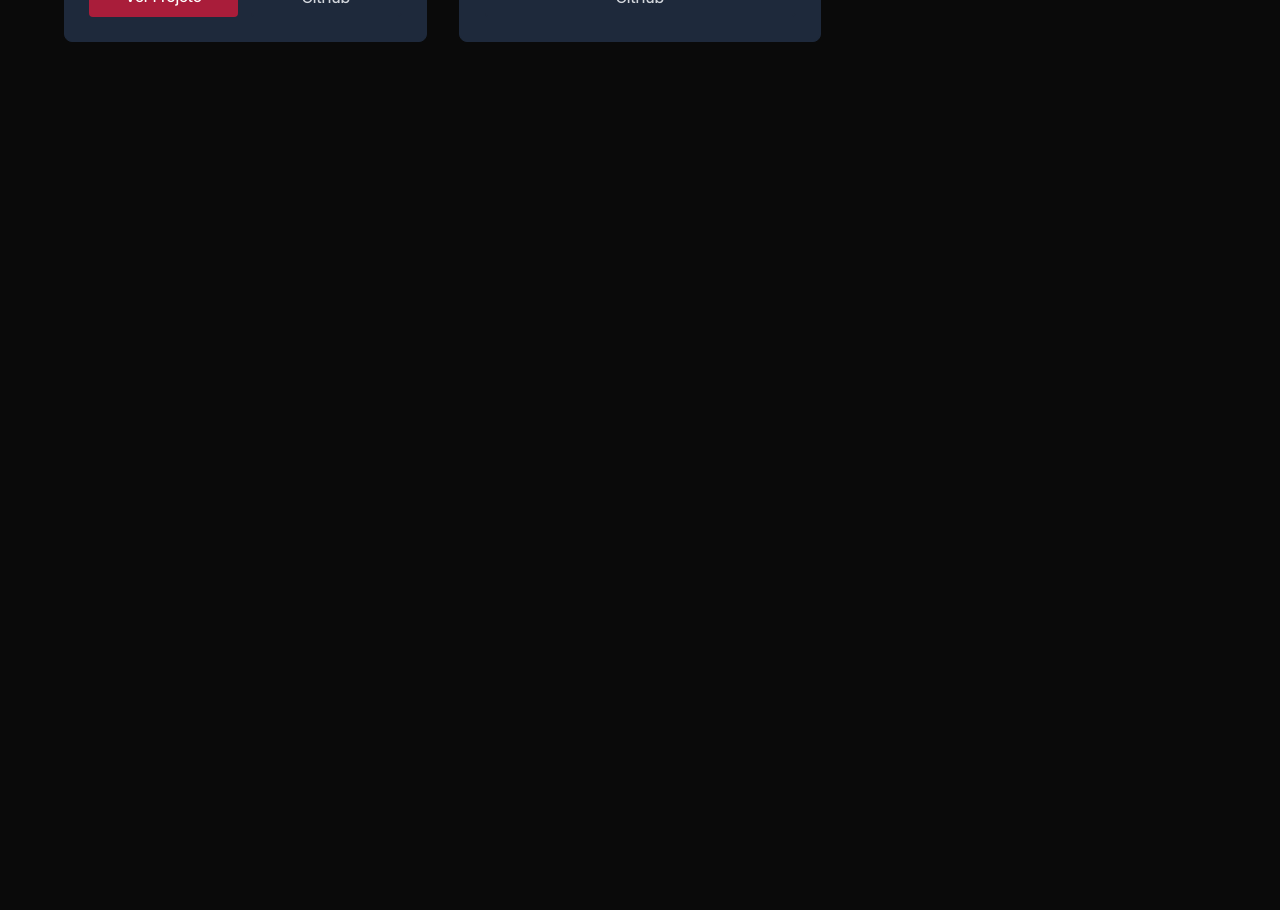
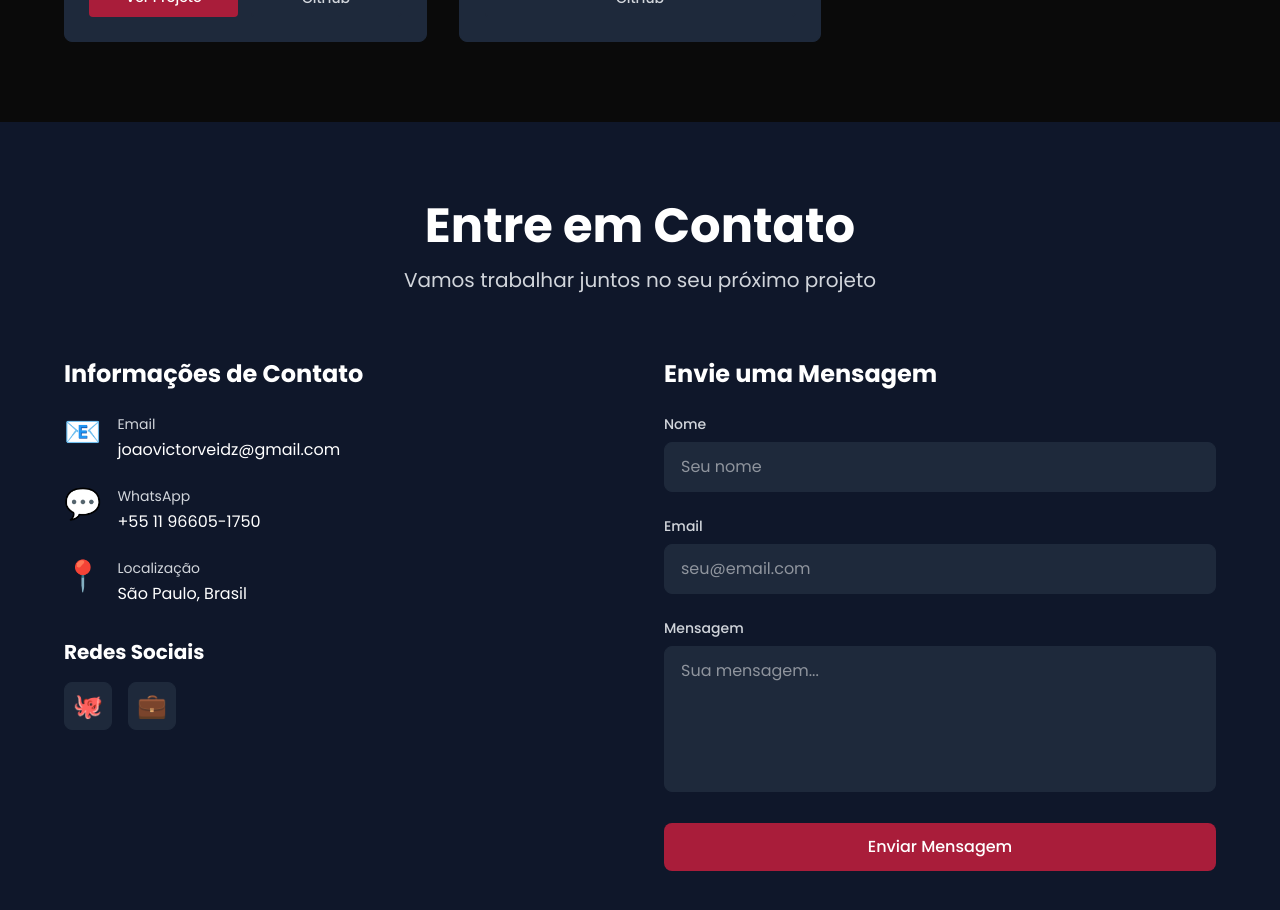
Before and after one commit to veidz/portfolio, a Next.js app: page / in a window 1280 px wide. Shown: the part 7120-8030 px from the top of the page. Before the commit the page ends 7242 px from the top, so only its background shows below. Built offline with nearby package versions, Linux system fonts and the light colour scheme.

Commit message:
feat: add Contact component

```diff
--- a/src/app/page.tsx
+++ b/src/app/page.tsx
@@ -4,6 +4,7 @@ import { About } from '@/components/About/About'
 import { Skills } from '@/components/Skills/Skills'
 import { Projects } from '@/components/Projects/Projects'
 import { Experience } from '@/components/Experience/Experience'
+import { Contact } from '@/components/Contact/Contact'
 
 export default function Home() {
   return (
@@ -222,6 +223,41 @@ export default function Home() {
           },
         ]}
       />
+      <Contact
+        title='Entre em Contato'
+        subtitle='Vamos trabalhar juntos no seu próximo projeto'
+        contactInfo={[
+          {
+            icon: '📧',
+            label: 'Email',
+            value: 'joaovictorveidz@gmail.com',
+            link: 'mailto:joaovictorveidz@gmail.com',
+          },
+          {
+            icon: '💬',
+            label: 'WhatsApp',
+            value: '+55 11 96605-1750',
+            link: 'https://wa.me/5511966051750?text=Olá!%20Vi%20seu%20portfólio%20e%20gostaria%20de%20conversar.',
+          },
+          {
+            icon: '📍',
+            label: 'Localização',
+            value: 'São Paulo, Brasil',
+          },
+        ]}
+        socialLinks={[
+          {
+            icon: '🐙',
+            label: 'GitHub',
+            url: 'https://github.com/veidz',
+          },
+          {
+            icon: '💼',
+            label: 'LinkedIn',
+            url: 'https://linkedin.com/in/veidz',
+          },
+        ]}
+      />
     </div>
   )
 }
--- /dev/null
+++ b/src/components/Contact/Contact.tsx
@@ -0,0 +1,196 @@
+'use client'
+
+import { useState } from 'react'
+import { ContactProps } from './Contact.types'
+
+export const Contact = ({
+  title,
+  subtitle,
+  contactInfo,
+  socialLinks,
+}: ContactProps) => {
+  const [formData, setFormData] = useState({
+    name: '',
+    email: '',
+    message: '',
+  })
+  const [formStatus, setFormStatus] = useState<
+    'idle' | 'sending' | 'success' | 'error'
+  >('idle')
+
+  const handleSubmit = async (e: React.FormEvent) => {
+    e.preventDefault()
+    setFormStatus('sending')
+
+    await new Promise((resolve) => setTimeout(resolve, 1500))
+
+    setFormStatus('success')
+    setFormData({ name: '', email: '', message: '' })
+
+    setTimeout(() => setFormStatus('idle'), 3000)
+  }
+
+  const handleChange = (
+    e: React.ChangeEvent<HTMLInputElement | HTMLTextAreaElement>,
+  ) => {
+    setFormData((prev) => ({
+      ...prev,
+      [e.target.name]: e.target.value,
+    }))
+  }
+
+  return (
+    <section
+      id='contact'
+      className='min-h-screen flex items-center justify-center bg-bg-secondary py-20'
+    >
+      <div className='container mx-auto px-4'>
+        <div className='max-w-6xl mx-auto'>
+          <div className='text-center mb-16'>
+            <h2 className='text-4xl md:text-5xl font-bold text-text-primary mb-4'>
+              {title}
+            </h2>
+            <p className='text-lg md:text-xl text-text-secondary'>{subtitle}</p>
+          </div>
+
+          <div className='grid grid-cols-1 lg:grid-cols-2 gap-12'>
+            <div>
+              <h3 className='text-2xl font-bold text-text-primary mb-6'>
+                Informações de Contato
+              </h3>
+
+              <div className='space-y-6 mb-8'>
+                {contactInfo.map((info, index) => (
+                  <div key={index} className='flex items-start gap-4'>
+                    <div className='text-3xl flex-shrink-0'>{info.icon}</div>
+                    <div>
+                      <p className='text-sm text-text-secondary mb-1'>
+                        {info.label}
+                      </p>
+                      {info.link ? (
+                        <a
+                          href={info.link}
+                          className='text-text-primary hover:text-brand transition-colors'
+                        >
+                          {info.value}
+                        </a>
+                      ) : (
+                        <p className='text-text-primary'>{info.value}</p>
+                      )}
+                    </div>
+                  </div>
+                ))}
+              </div>
+
+              <div>
+                <h4 className='text-xl font-bold text-text-primary mb-4'>
+                  Redes Sociais
+                </h4>
+                <div className='flex gap-4'>
+                  {socialLinks.map((social, index) => (
+                    <a
+                      key={index}
+                      href={social.url}
+                      target='_blank'
+                      rel='noopener noreferrer'
+                      className='w-12 h-12 flex items-center justify-center bg-bg-card border border-border-primary rounded-lg hover:border-brand hover:scale-110 transition-all duration-300 text-2xl'
+                      aria-label={social.label}
+                    >
+                      {social.icon}
+                    </a>
+                  ))}
+                </div>
+              </div>
+            </div>
+
+            <div>
+              <h3 className='text-2xl font-bold text-text-primary mb-6'>
+                Envie uma Mensagem
+              </h3>
+
+              <form onSubmit={handleSubmit} className='space-y-6'>
+                <div>
+                  <label
+                    htmlFor='name'
+                    className='block text-sm font-medium text-text-secondary mb-2'
+                  >
+                    Nome
+                  </label>
+                  <input
+                    type='text'
+                    id='name'
+                    name='name'
+                    value={formData.name}
+                    onChange={handleChange}
+                    required
+                    disabled={formStatus === 'sending'}
+                    className='w-full px-4 py-3 bg-bg-card border border-border-primary rounded-lg focus:outline-none focus:border-brand transition-colors text-text-primary disabled:opacity-50'
+                    placeholder='Seu nome'
+                  />
+                </div>
+
+                <div>
+                  <label
+                    htmlFor='email'
+                    className='block text-sm font-medium text-text-secondary mb-2'
+                  >
+                    Email
+                  </label>
+                  <input
+                    type='email'
+                    id='email'
+                    name='email'
+                    value={formData.email}
+                    onChange={handleChange}
+                    required
+                    disabled={formStatus === 'sending'}
+                    className='w-full px-4 py-3 bg-bg-card border border-border-primary rounded-lg focus:outline-none focus:border-brand transition-colors text-text-primary disabled:opacity-50'
+                    placeholder='seu@email.com'
+                  />
+                </div>
+
+                <div>
+                  <label
+                    htmlFor='message'
+                    className='block text-sm font-medium text-text-secondary mb-2'
+                  >
+                    Mensagem
+                  </label>
+                  <textarea
+                    id='message'
+                    name='message'
+                    value={formData.message}
+                    onChange={handleChange}
+                    required
+                    disabled={formStatus === 'sending'}
+                    rows={5}
+                    className='w-full px-4 py-3 bg-bg-card border border-border-primary rounded-lg focus:outline-none focus:border-brand transition-colors text-text-primary resize-none disabled:opacity-50'
+                    placeholder='Sua mensagem...'
+                  />
+                </div>
+
+                <button
+                  type='submit'
+                  disabled={formStatus === 'sending'}
+                  className='w-full px-6 py-3 bg-brand text-text-primary rounded-lg hover:opacity-90 transition-opacity font-medium disabled:opacity-50'
+                >
+                  {formStatus === 'sending'
+                    ? 'Enviando...'
+                    : formStatus === 'success'
+                      ? '✓ Enviado com sucesso!'
+                      : 'Enviar Mensagem'}
+                </button>
+
+                {formStatus === 'success' && (
+                  <p className='text-center text-sm text-brand'>
+                    Mensagem enviada com sucesso! Entrarei em contato em breve.
+                  </p>
+                )}
+              </form>
+            </div>
+          </div>
+        </div>
+      </div>
+    </section>
+  )
+}
```
Also changed, not shown: src/components/Contact/Contact.types.ts (added, +19 -0 lines).
